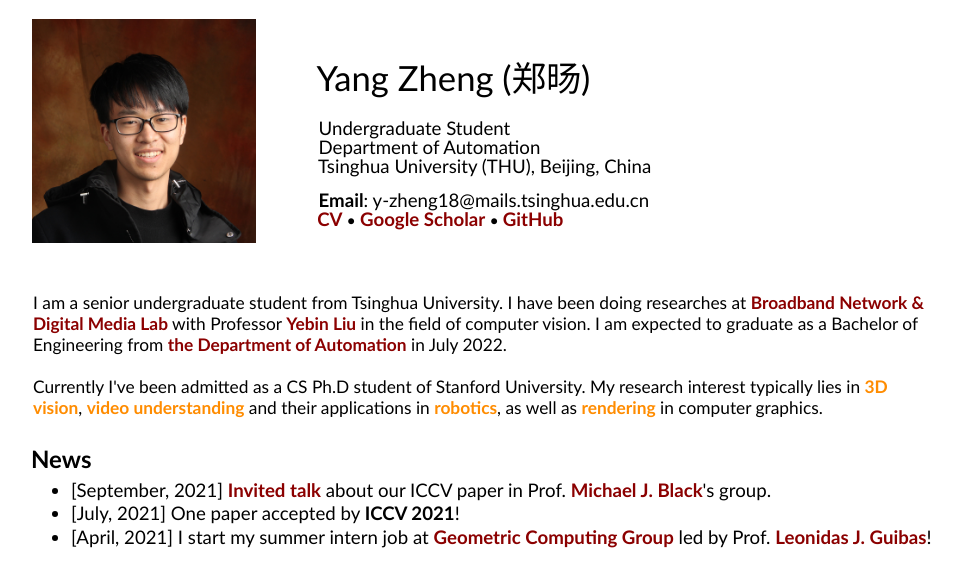
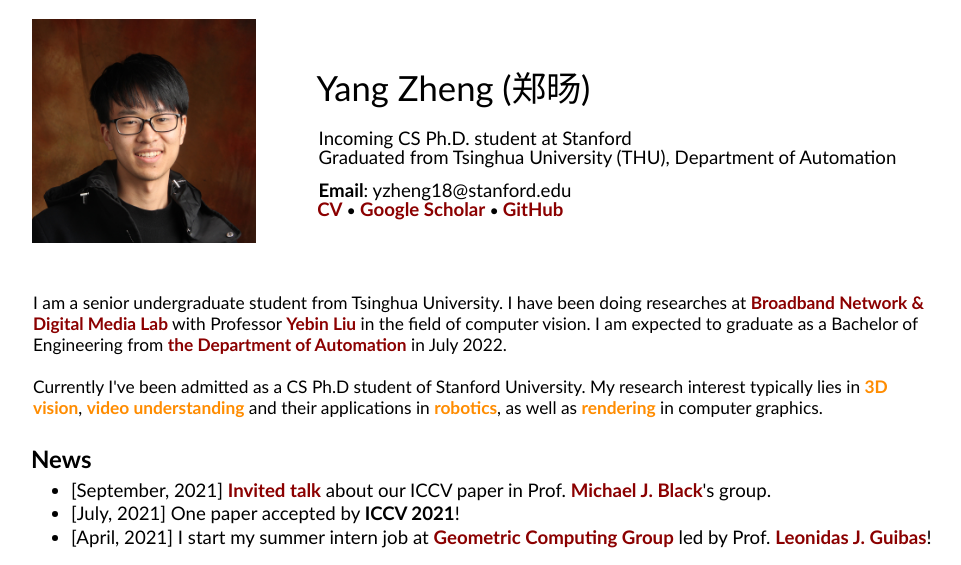
Before and after one commit to y-zheng18/y-zheng18.github.io, a plain HTML site: page index.html in a window 1280 px wide. Shown: the top 565 px of the page, without its empty margins (157-1118 px from the left). Drawn offline with Linux system fonts and the light colour scheme; some packages are replaced by stand-ins of ours; a script that the page names is missing.

Commit message:
update personal information

```diff
--- a/index.html
+++ b/index.html
@@ -38,11 +38,11 @@
 				<td >
 					<p ><font style="font-size: 26pt;">&nbsp;Yang Zheng (郑旸)<span lang="zh-cn"></span></font></p>
 
-					<p style="margin-top: 3mm;margin-bottom: -0.8mm"><font face="Calibri" style="font-size: 14pt;" >&nbsp; Undergraduate Student</font></p>
-					<p style="margin-top: -0.8mm;margin-bottom: -0.8mm"><font face="Calibri" style="font-size: 14pt;">&nbsp; Department of Automation</font></p>
-					<p style="margin-top: -0.8mm;margin-bottom: 3mm"><font face="Calibri" style="font-size: 14pt;">&nbsp; Tsinghua University (THU), Beijing, China</font></p>
+					<p style="margin-top: 3mm;margin-bottom: -0.8mm"><font face="Calibri" style="font-size: 14pt;" >&nbsp; Incoming CS Ph.D. student at Stanford</font></p>
+					<!-- <p style="margin-top: -0.8mm;margin-bottom: -0.8mm"><font face="Calibri" style="font-size: 14pt;">&nbsp; Computer Science</font></p> -->
+					<p style="margin-top: -0.8mm;margin-bottom: 3mm"><font face="Calibri" style="font-size: 14pt;">&nbsp; Graduated from Tsinghua University (THU), Department of Automation</font></p>
 
-					<p style="margin-top: 3mm;margin-bottom: -0.8mm"><font face="Calibri" style="font-size: 14pt;">&nbsp; <b>Email</b>: y-zheng18@mails.tsinghua.edu.cn</font></p>
+					<p style="margin-top: 3mm;margin-bottom: -0.8mm"><font face="Calibri" style="font-size: 14pt;">&nbsp; <b>Email</b>: yzheng18@stanford.edu</font></p>
 					&nbsp;
 					<a href="cv/cv.pdf" style="font-size: 14pt;margin-top: -0.8mm;margin-bottom: 3mm"><b>CV</b></a> &bull;
 					<a href="https://scholar.google.com/citations?user=Q7Ouk0QAAAAJ&hl=en&oi=ao" style="font-size: 14pt;"><b>Google Scholar</b></a> &bull;
```
